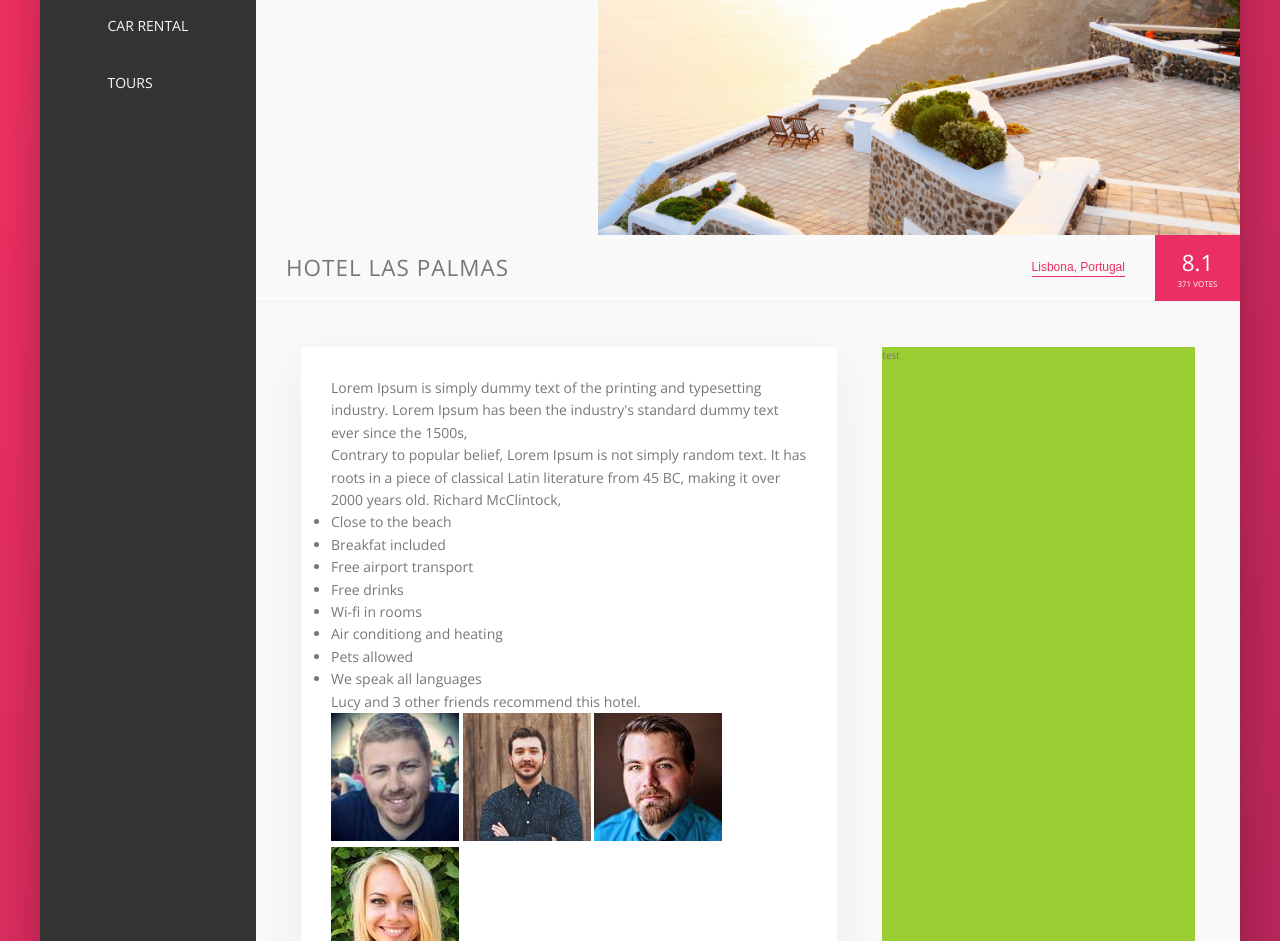
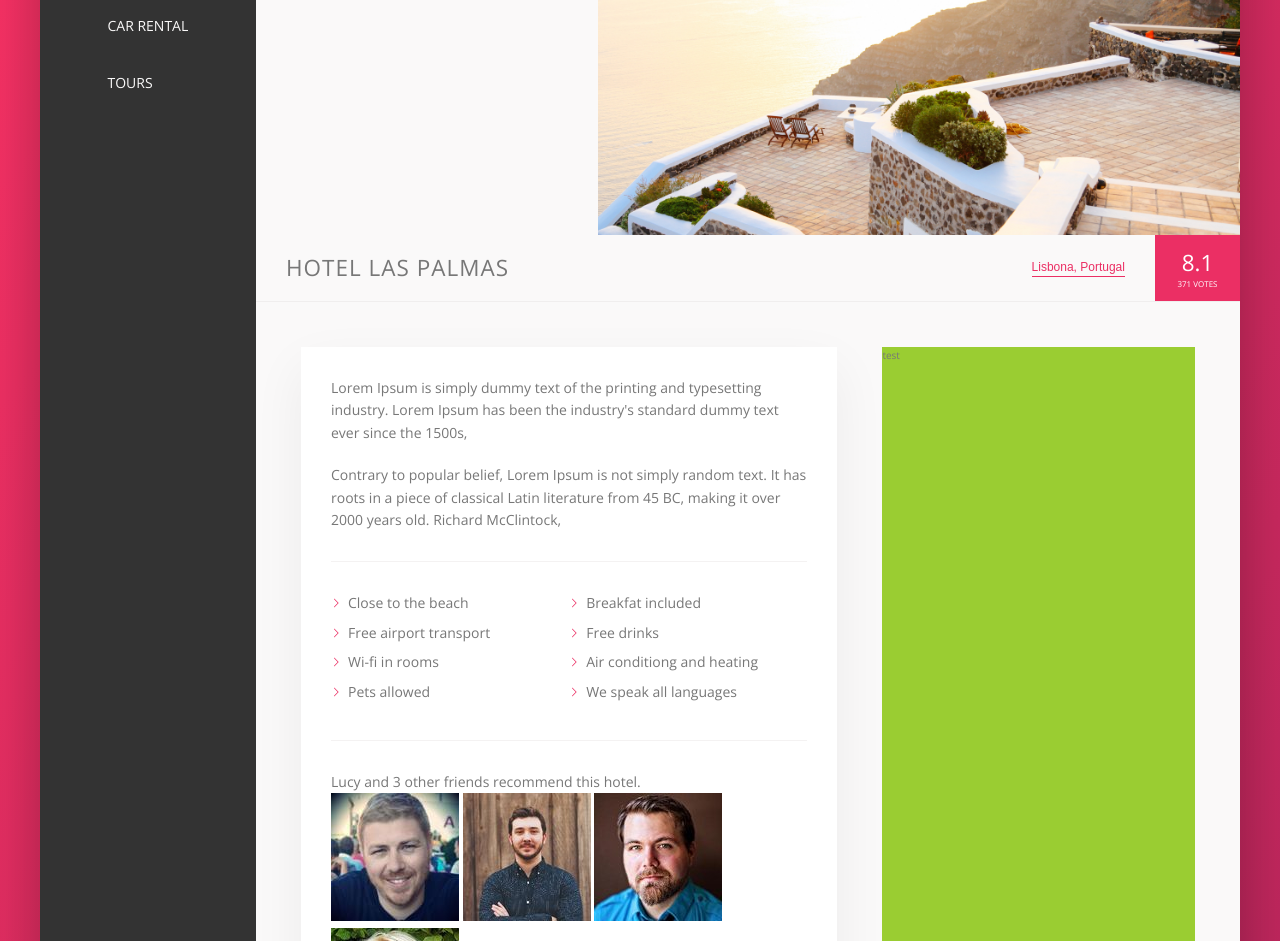
Before and after one commit to krystianwojda/Booking, a website: page index.html in a window 1280 px wide. Shown: the part 300-1241 px from the top of the page. Drawn offline with nearby package versions, Linux system fonts and the light colour scheme.

Commit message:
Stylizacja listy i paragrafów

```diff
--- a/sass/components.scss
+++ b/sass/components.scss
@@ -287,3 +287,39 @@
     box-shadow: none;
   }
 }
+
+//paragraph
+.paragraph:not(:last-of-type) {
+  margin-bottom: 2rem;
+}
+//list
+.list {
+  list-style: none;
+  margin: 3rem 0;
+  padding: 3rem 0;
+  border-top: $border-line;
+  border-bottom: $border-line;
+
+  display: flex;
+  flex-wrap: wrap;
+
+  &__item {
+    flex: 0 0 50%;
+    margin-bottom: .7rem;
+  }
+
+  &__item:before {
+    content: '';
+    display: inline-block;
+    height: 1rem;
+    width: 1rem;
+    margin-right: .7rem;
+    //new browser
+    background-color: $color-primary;
+    --webkit-mask-image: url(../img/chevron-thin-right.svg);
+    mask-image: url(../img/chevron-thin-right.svg);
+    --webkit-mask-size: cover;
+    mask-size: cover;
+  }
+}
+//recommend
```
Also changed, not shown: css/style.css.
